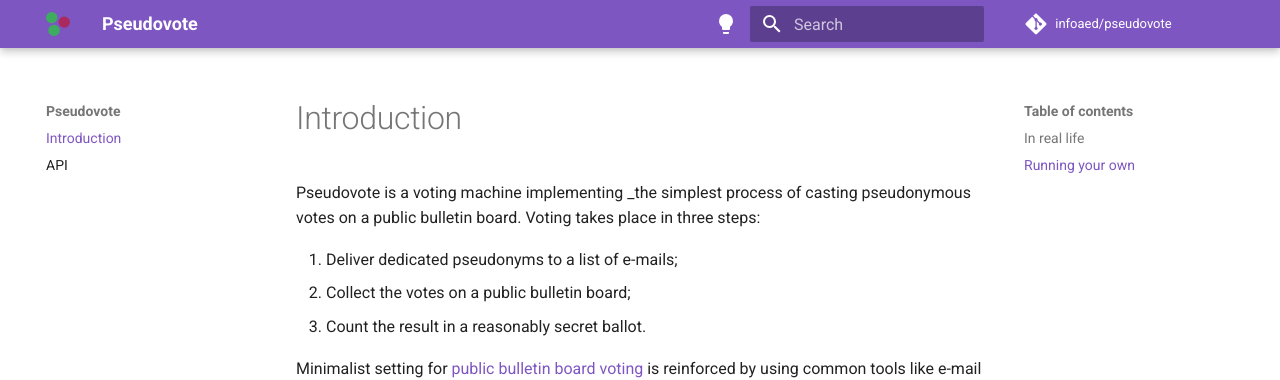
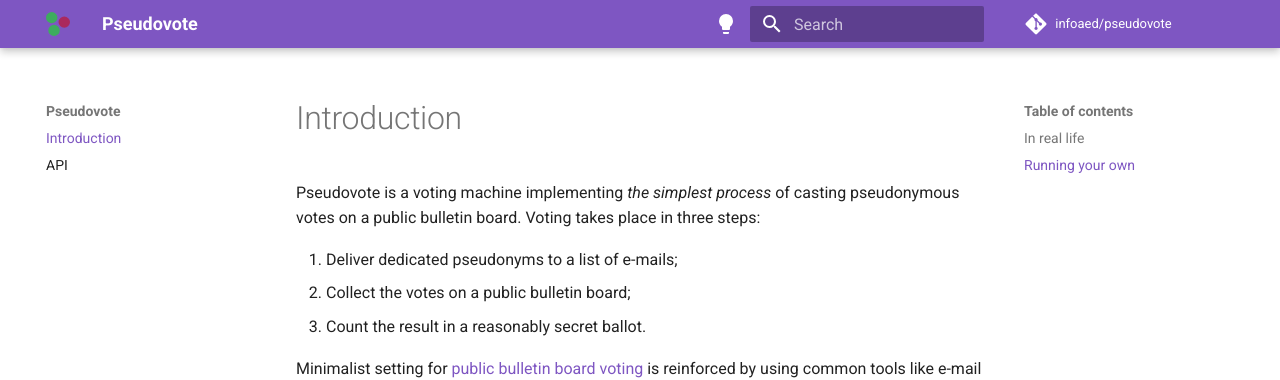
Before and after one commit to infoaed/pseudovote, an MkDocs documentation site: the page built from docs/index.md, in a window 1280 px wide and 1278 px high. Shown: the top 380 px of the window. Built offline with MkDocs 1.6.1 and Material for MkDocs 9.7.7, drawn with Linux system fonts in a browser that asks for light colours; comment, search, counter and statistics services are not loaded.

Commit message:
Fix markdown typo.

```diff
--- a/docs/index.md
+++ b/docs/index.md
@@ -1,6 +1,6 @@
 # Introduction
 
-Pseudovote is a voting machine implementing _the simplest process of casting pseudonymous votes on a public bulletin board. Voting takes place in three steps:
+Pseudovote is a voting machine implementing _the simplest process_ of casting pseudonymous votes on a public bulletin board. Voting takes place in three steps:
 
 1. Deliver dedicated pseudonyms to a list of e-mails;
 2. Collect the votes on a public bulletin board;
```
